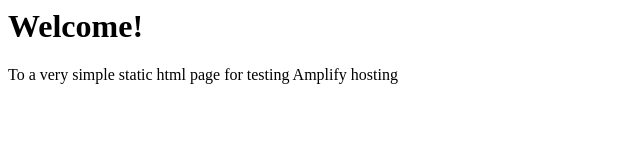
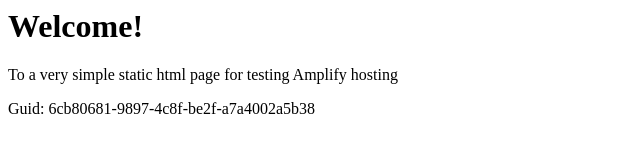
Before and after one commit to aws-aemilia-lhr/Github-PR-Commit-Integration-Test-DoNotTouch-Gith-OKSLNVO2-v1-preprod-eu-west-2, a website: page src/index.html in a window 1280 px wide. Shown: the whole page, without its empty margins (0-640 px from the left). Drawn offline with Linux system fonts and the light colour scheme.

Commit message:
commit from integ tests

```diff
--- a/src/index.html
+++ b/src/index.html
@@ -1,3 +1,5 @@
+
+
 <html lang="en">
 
 <head>
@@ -10,6 +12,6 @@
 <body>
     <h1>Welcome!</h1>
     <p>To a very simple static html page for testing Amplify hosting</p>
-</body>
+    <p>Guid: 6cb80681-9897-4c8f-be2f-a7a4002a5b38</p></body>
 
 </html>
```
